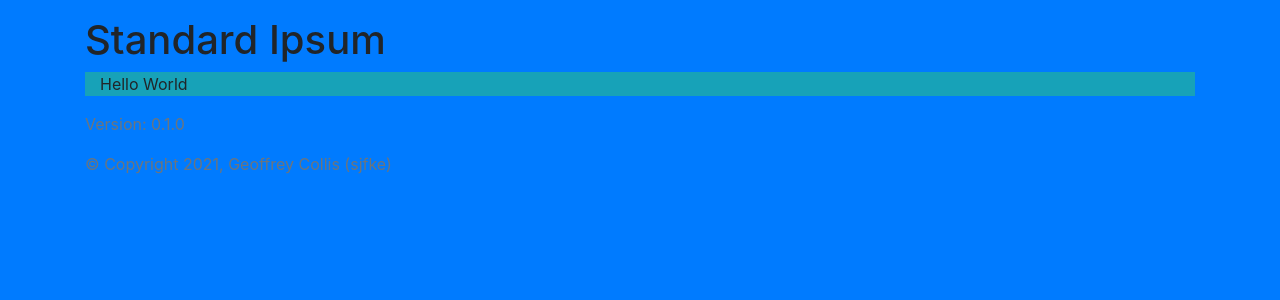
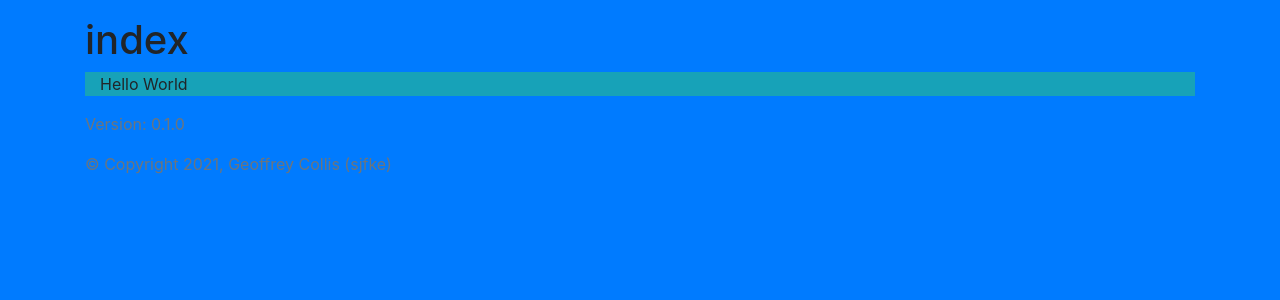
Before and after one commit to Jescs/ocp-sample-flask-docker, a Flask app: page / in a window 1280 px wide. Shown: the part 56-356 px from the top of the page. Run offline with Flask 2, Linux system fonts and the light colour scheme; some libraries are stand-ins or nearby versions.

Commit message:
Update index.html

```diff
--- a/templates/index.html
+++ b/templates/index.html
@@ -1,6 +1,6 @@
 {% extends "base.html" %}
-{% block title %}Standard Lorem Ipsum{% endblock %}
-{% block head %}<h1>Standard Ipsum</h1>{% endblock %}
+{% block title %}index{% endblock %}
+{% block head %}<h1>index</h1>{% endblock %}
 {% block body %}
   <p>Hello World </p>
 {% endblock %}S
```
